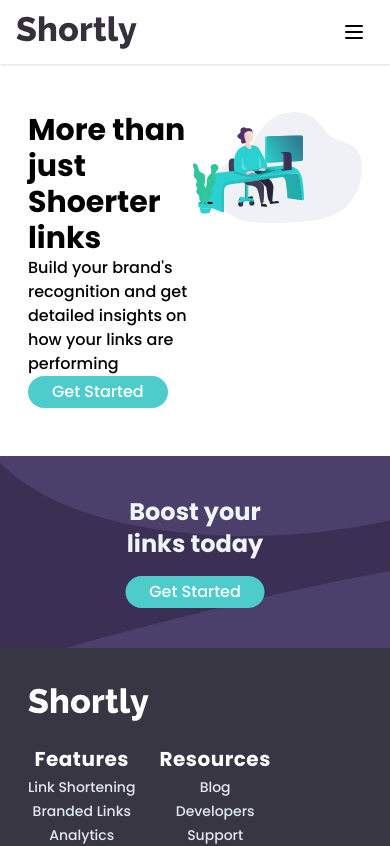
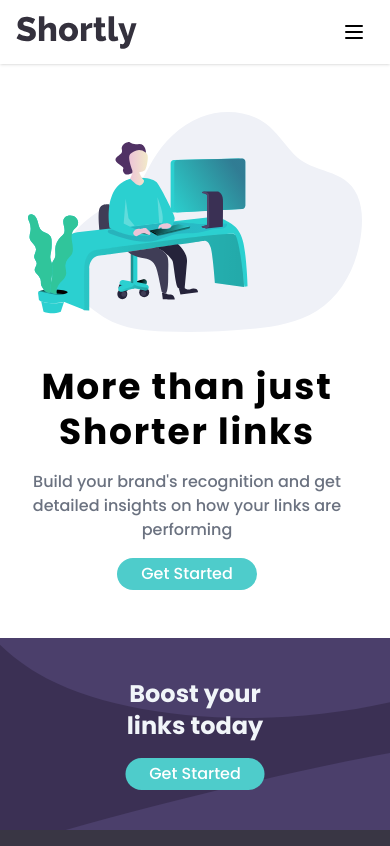
Before and after one commit to Alice2212/url-shortening-app, a React (Create React App) app: page / in a window 390 px wide. Shown: the top 846 px of the page. Built offline with nearby package versions, Linux system fonts and the light colour scheme.

Commit message:
hero responsiveness

```diff
--- a/src/components/Hero.jsx
+++ b/src/components/Hero.jsx
@@ -4,17 +4,17 @@ import heroImg from "../assets/images/illustration-working.svg";
 const Hero = () => {
   return (
     <>
-      <section className="max-width flex lg:flex-nowrap md:flex-wrap flex-row my-12">
-        <div className="">
-          <h1 className="text-3xl text-bold font-black leading-12">More than just <br></br>Shoerter links</h1>
-          <p>
+      <section className="max-width flex lg:flex-nowrap flex-wrap flex-row my-12 mx-auto items-center  justify-between text-center lg:text-left">
+        <div className="order-2 lg:order-1 mr-4 lg:my-0 mt-8">
+          <h1 className="text-4xl text-bold font-black leading-[1.25] tracking-wider">More than just <br></br>Shorter links</h1>
+          <p className="text-gray-500 py-4">
             Build your brand's recognition and get detailed insights on how your
             links are performing
           </p>
           <button className="btn-cta">Get Started</button>
         </div>
-        <div className="">
-          <img src={heroImg} alt="hero iamge"/>
+        <div className="order-1 lg:order-2 ">
+          <img src={heroImg} alt="hero iamge " />
         </div>
       </section>
     </>
--- a/src/index.css
+++ b/src/index.css
@@ -44,3 +44,7 @@ li {
   left: 50%;
   transform: translate(-50%, -50%);
 }
+
+.hero-img{
+  width: 90%;
+}
```
